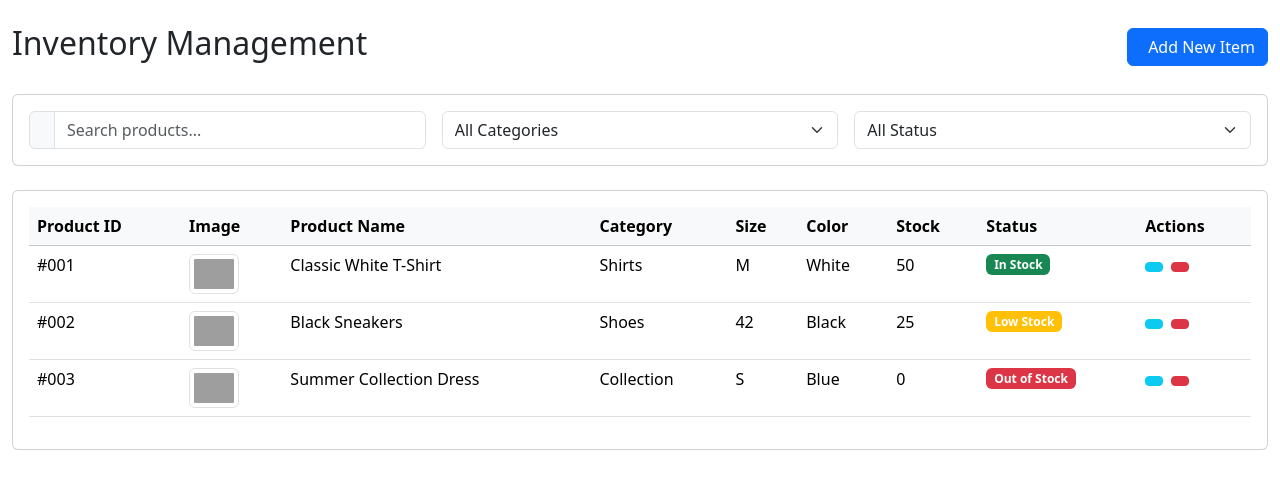
After one commit to ArkyNiel/swabe-apparel, a PHP site: page /links/inventory.php in a window 1280 px wide. The commit adds this page. Shown: the top 489 px of the page. Run offline with PHP 8.4, Linux system fonts and the light colour scheme; some libraries are stand-ins or nearby versions; grey boxes are pictures that could not be loaded.

Commit message:
dashboard & inventory

```diff
--- /dev/null
+++ b/admin-side/links/inventory.php
@@ -0,0 +1,232 @@
+<link rel="stylesheet" href="./../assets/bootswatch/css/bootstrap.min.css">
+
+<div class="container-fluid py-4">
+    <!-- Header Section -->
+    <div class="d-flex justify-content-between align-items-center mb-4">
+        <h2>Inventory Management</h2>
+        <button class="btn btn-primary" data-bs-toggle="modal" data-bs-target="#addInventoryModal">
+            <i class="bi bi-plus-circle me-2"></i>Add New Item
+        </button>
+    </div>
+
+    <!-- Filters section -->
+    <div class="card mb-4">
+        <div class="card-body">
+            <div class="row g-3">
+                <!-- Search bar -->
+                <div class="col-md-4">
+                    <div class="input-group">
+                        <span class="input-group-text">
+                            <i class="bi bi-search"></i>
+                        </span>
+                        <input type="text" class="form-control" placeholder="Search products...">
+                    </div>
+                </div>
+
+                <!-- Category filter -->
+                <div class="col-md-4">
+                    <select class="form-select">
+                        <option selected>All Categories</option>
+                        <option value="shirts">Shirts</option>
+                        <option value="shoes">Shoes</option>
+                        <option value="collection">Collection</option>
+                    </select>
+                </div>
+
+                <!-- Status Filter -->
+                <div class="col-md-4">
+                    <select class="form-select">
+                        <option selected>All Status</option>
+                        <option value="in-stock">In Stock</option>
+                        <option value="low-stock">Low Stock</option>
+                        <option value="out-of-stock">Out of Stock</option>
+                    </select>
+                </div>
+            </div>
+        </div>
+    </div>
+
+    <!-- Inventory table -->
+    <div class="card">
+        <div class="card-body">
+            <div class="table-responsive">
+                <table class="table table-hover">
+                    <thead class="table-light">
+                        <tr>
+                            <th>Product ID</th>
+                            <th>Image</th>
+                            <th>Product Name</th>
+                            <th>Category</th>
+                            <th>Size</th>
+                            <th>Color</th>
+                            <th>Stock</th>
+                            <th>Status</th>
+                            <th>Actions</th>
+                        </tr>
+                    </thead>
+                    <tbody>
+                        <!-- Sample Row 1 -->
+                        <tr>
+                            <td>#001</td>
+                            <td><img src="../assets/images/products/sample.jpg" alt="Product" class="img-thumbnail" style="width: 50px;"></td>
+                            <td>Classic White T-Shirt</td>
+                            <td>Shirts</td>
+                            <td>M</td>
+                            <td>White</td>
+                            <td>50</td>
+                            <td><span class="badge bg-success">In Stock</span></td>
+                            <td>
+                                <button class="btn btn-sm btn-info me-1" title="Edit">
+                                    <i class="bi bi-pencil"></i>
+                                </button>
+                                <button class="btn btn-sm btn-danger" title="Delete">
+                                    <i class="bi bi-trash"></i>
+                                </button>
+                            </td>
+                        </tr>
+                        <!-- Sample Row 2 -->
+                        <tr>
+                            <td>#002</td>
+                            <td><img src="../assets/images/products/sample.jpg" alt="Product" class="img-thumbnail" style="width: 50px;"></td>
+                            <td>Black Sneakers</td>
+                            <td>Shoes</td>
+                            <td>42</td>
+                            <td>Black</td>
+                            <td>25</td>
+                            <td><span class="badge bg-warning">Low Stock</span></td>
+                            <td>
+                                <button class="btn btn-sm btn-info me-1" title="Edit">
+                                    <i class="bi bi-pencil"></i>
+                                </button>
+                                <button class="btn btn-sm btn-danger" title="Delete">
+                                    <i class="bi bi-trash"></i>
+                                </button>
+                            </td>
+                        </tr>
+                        <!-- Sample Row 3 -->
+                        <tr>
+                            <td>#003</td>
+                            <td><img src="../assets/images/products/sample.jpg" alt="Product" class="img-thumbnail" style="width: 50px;"></td>
+                            <td>Summer Collection Dress</td>
+                            <td>Collection</td>
+                            <td>S</td>
+                            <td>Blue</td>
+                            <td>0</td>
+                            <td><span class="badge bg-danger">Out of Stock</span></td>
+                            <td>
+                                <button class="btn btn-sm btn-info me-1" title="Edit">
+                                    <i class="bi bi-pencil"></i>
+                                </button>
+                                <button class="btn btn-sm btn-danger" title="Delete">
+                                    <i class="bi bi-trash"></i>
+                                </button>
+                            </td>
+                        </tr>
+                    </tbody>
+                </table>
+            </div>
+        </div>
+    </div>
+</div>
+
+<!-- Add New Inventory Modal -->
+<div class="modal fade" id="addInventoryModal" tabindex="-1">
+    <div class="modal-dialog modal-lg">
+        <div class="modal-content">
+            <div class="modal-header">
+                <h5 class="modal-title">Add New Inventory Item</h5>
+                <button type="button" class="btn-close" data-bs-dismiss="modal"></button>
+            </div>
+            <div class="modal-body">
+                <form method="POST" action="" id="inventoryForm">
+                    <div class="row g-3">
+                        <div class="col-md-6">
+                            <label class="form-label">Product Name</label>
+                            <input type="text" class="form-control" name="product_name" required>
+                        </div>
+                        <div class="col-md-6">
+                            <label class="form-label">Category</label>
+                            <select class="form-select" name="category" id="categorySelect" required>
+                                <option value="">Select Category</option>
+                                <option value="shirts">Shirts</option>
+                                <option value="shoes">Shoes</option>
+                                <option value="collection">Collection</option>
+                            </select>
+                        </div>
+                        <div class="col-md-4">
+                            <label class="form-label">Size</label>
+                            <select class="form-select" name="size" id="sizeSelect" required>
+                                <option value="">Select Size</option>
+                                <?php
+                                // Default sizes
+                                $sizes = ['S', 'M', 'L', 'XL'];
+                                foreach ($sizes as $size) {
+                                    echo "<option value='$size'>$size</option>";
+                                }
+                                ?>
+                            </select>
+                        </div>
+                        <div class="col-md-4">
+                            <label class="form-label">Color</label>
+                            <input type="text" class="form-control" name="color" required>
+                        </div>
+                        <div class="col-md-4">
+                            <label class="form-label">Stock Quantity</label>
+                            <input type="number" class="form-control" name="stock" required min="0">
+                        </div>
+                        <div class="col-12">
+                            <label class="form-label">Product Image</label>
+                            <input type="file" class="form-control" name="product_image" accept="image/*">
+                        </div>
+                    </div>
+                    <div class="modal-footer">
+                        <button type="button" class="btn btn-secondary" data-bs-dismiss="modal">Cancel</button>
+                        <button type="submit" class="btn btn-primary">Add Item</button>
+                    </div>
+                </form>
+            </div>
+        </div>
+    </div>
+</div>
+
+<script>
+document.addEventListener('DOMContentLoaded', function() {
+    const categorySelect = document.getElementById('categorySelect');
+    const sizeSelect = document.getElementById('sizeSelect');
+
+    categorySelect.addEventListener('change', function() {
+        const selectedCategory = this.value;
+
+        // Clear current options
+        sizeSelect.innerHTML = '<option value="">Select Size</option>';
+
+        if (selectedCategory === 'collection') {
+            // Disable size select for collection
+            sizeSelect.disabled = true;
+            sizeSelect.value = ''; // Clear the value
+        } else {
+            // Enable size select for other categories
+            sizeSelect.disabled = false;
+
+            if (selectedCategory === 'shoes') {
+                // Add shoe sizes
+                for (let i = 39; i <= 45; i++) {
+                    const option = document.createElement('option');
+                    option.value = i;
+                    option.textContent = i;
+                    sizeSelect.appendChild(option);
+                }
+            } else {
+                // Add regular sizes
+                const regularSizes = ['S', 'M', 'L', 'XL'];
+                regularSizes.forEach(size => {
+                    const option = document.createElement('option');
+                    option.value = size;
+                    option.textContent = size;
+                    sizeSelect.appendChild(option);
+                });
+            }
+        }
+    });
+});
+</script>
```
Also changed, not shown: admin-side/components/sidebar.php (+19 -10 lines), admin-side/components/topbar.php (deleted, +0 -88 lines), admin-side/links/dashboard.php (added, +95 -0 lines), admin-side/main.php (+22 -3 lines), admin-side/links/allproducts.php (added).
